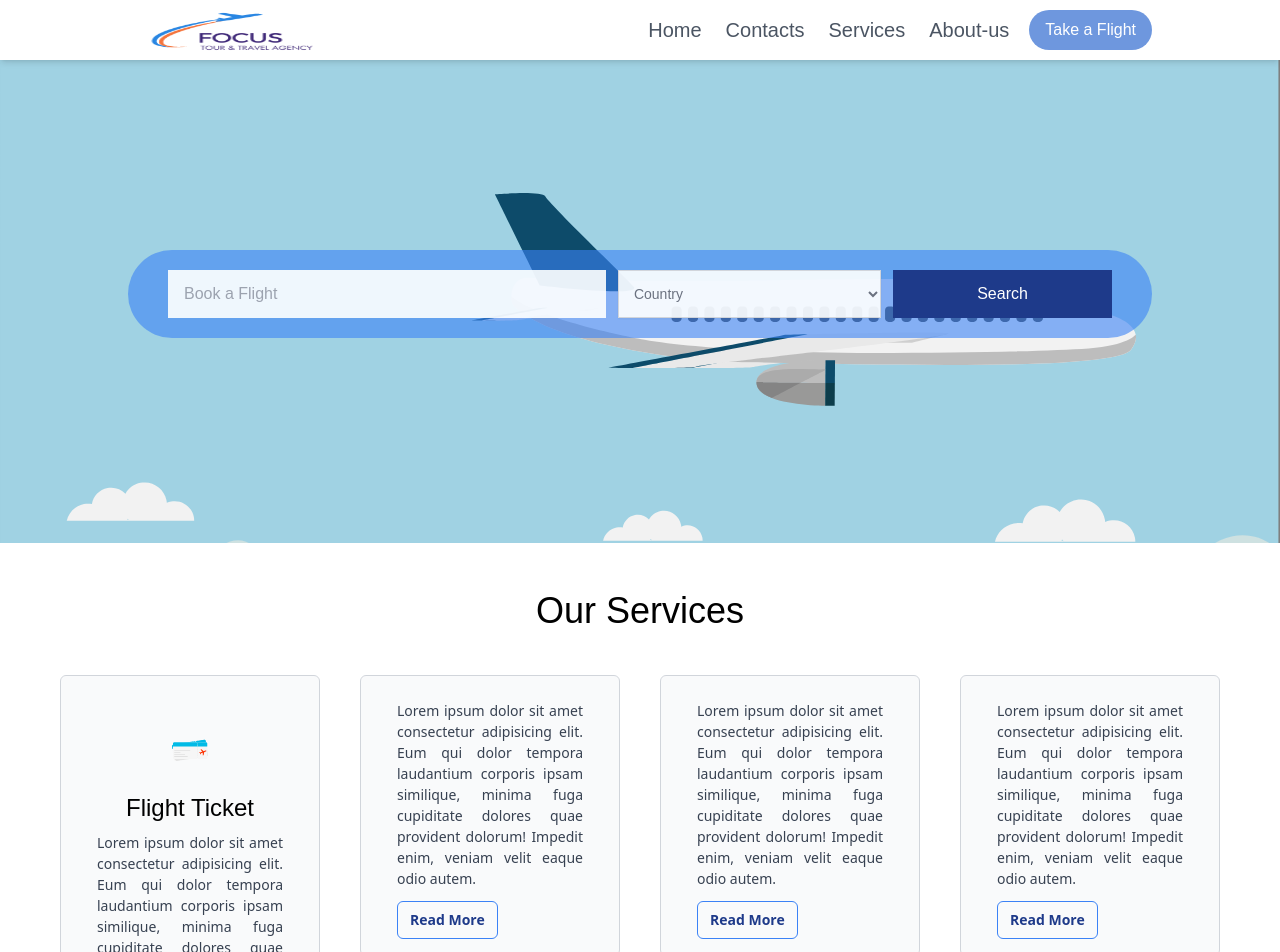
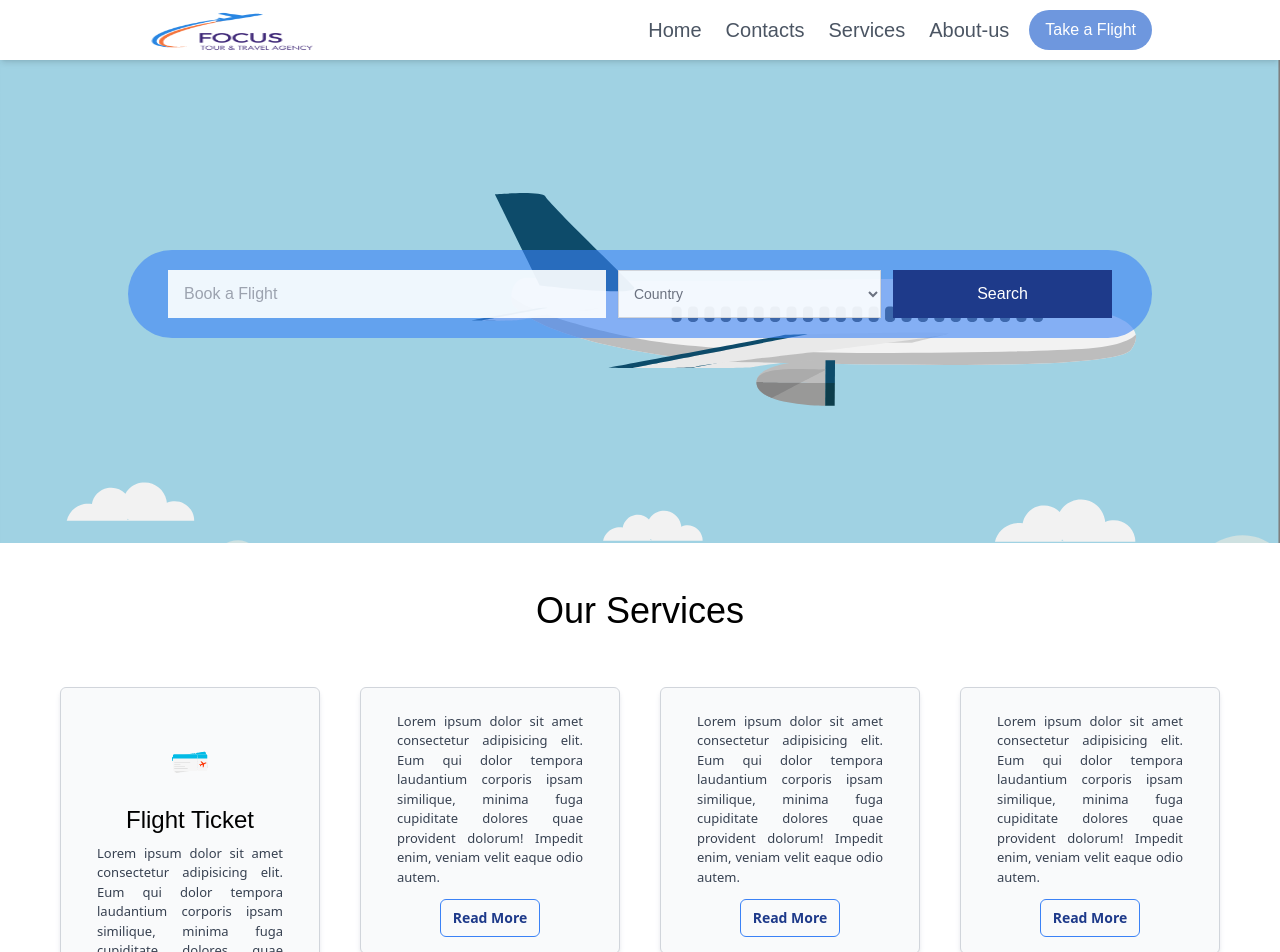
Before and after one commit to jibon2016/focus-tours, a React (Vite) app: page / in a window 1280 px wide. Shown: the top 952 px of the page. Built offline with nearby package versions, Linux system fonts and the light colour scheme; a web font is replaced by a local one.

Commit message:
Center Read more button

```diff
--- a/src/components/Card.jsx
+++ b/src/components/Card.jsx
@@ -2,12 +2,14 @@ import React from 'react'
 
 export default function Card({ Animation, heading }) {
   return (
-    <div className="px-5">
-        <div className='bg-gray-50 rounded-md border-gray-300 border py-4 px-4'>
+    <div className="px-5 my-3 ">
+        <div className='bg-gray-50 rounded-md border-gray-300 shadow-md shadow-gray-200 border py-4 px-4'>
           {Animation}
           <h4 className='text-center text-2xl font-normal pb-2 font-madimi-one'>{heading}</h4>
-          <p className='text-gray-700 text-[14px] px-5'>Lorem ipsum dolor sit amet consectetur adipisicing elit. Eum qui dolor tempora laudantium corporis ipsam similique, minima fuga cupiditate dolores quae provident dolorum! Impedit enim, veniam velit eaque odio autem.</p>
-          <button className='mx-5 text-blue-900 hover:text-white transition-colors duration-300 text-sm py-2 px-3 mt-3 rounded-md font-semibold border border-blue-500 hover:bg-blue-500 '>Read More</button>
+          <p className='text-gray-700 text-[13px] px-5'>Lorem ipsum dolor sit amet consectetur adipisicing elit. Eum qui dolor tempora laudantium corporis ipsam similique, minima fuga cupiditate dolores quae provident dolorum! Impedit enim, veniam velit eaque odio autem.</p>
+          <div className='text-center'>
+            <button className='mx-5 text-blue-900 hover:text-white transition-colors duration-300 text-sm py-2 px-3 mt-3 rounded-md font-semibold border border-blue-500 hover:bg-blue-500'>Read More</button>
+          </div>
         </div>
     </div>
   )
```
